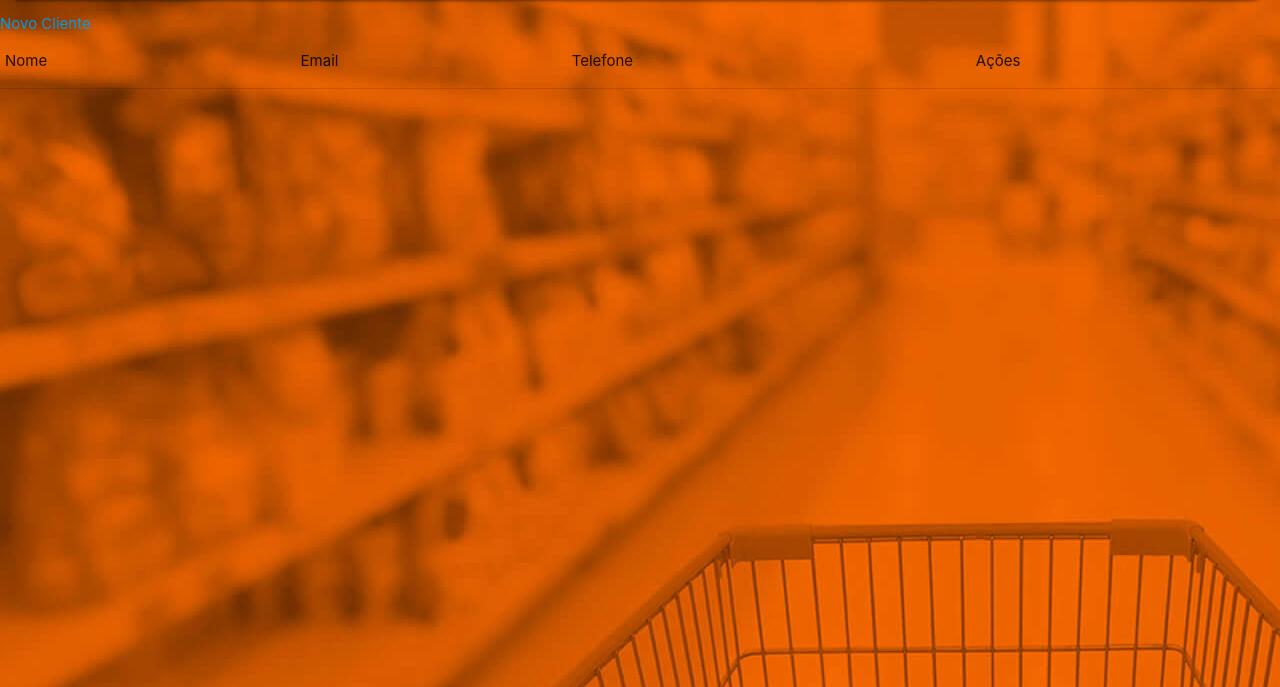
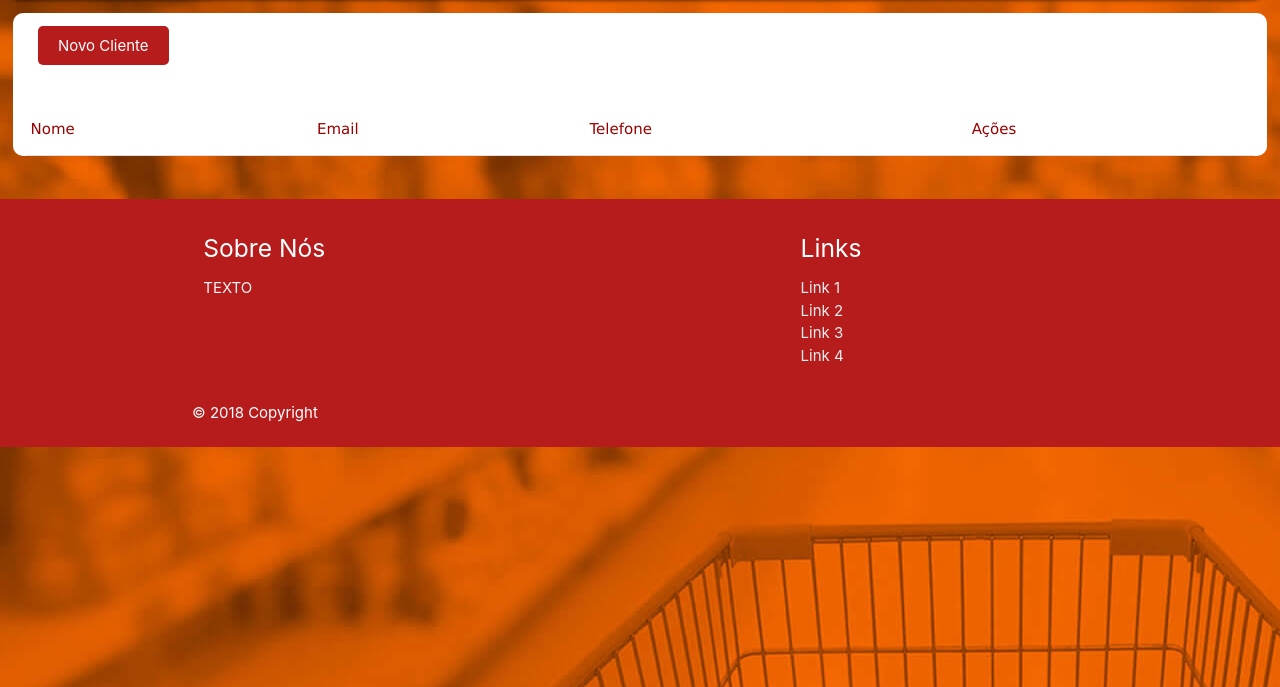
Before and after one commit to thamirissilva/Loja, a PHP site: page /view/viewclientes.php in a window 1280 px wide. Shown: the part 77-764 px from the top of the page. Run offline with PHP 8.4, Linux system fonts and the light colour scheme; data that the repository does not hold is empty.

Commit message:
aplicando css nas views

```diff
--- a/view/viewclientes.php
+++ b/view/viewclientes.php
@@ -1,9 +1,34 @@
 <!DOCTYPE html>
 <html>
 <head>
-	<title></title>
+	<title>Clientes</title>
+
+	<link rel="stylesheet" type="text/css" href="../css/style.css">
+	<link type="text/css" rel="stylesheet" href="../css/materialize.css"/>
+	<meta name="viewport" content="width=device-width, inicial-scale=1.0">
+	<link href="https://fonts.googleapis.com/icon?family=Material+Icons" rel="stylesheet">
+
 </head>
+
 <body>
+
+	<style type="text/css">
+			main{
+				background-color: white;
+				/*opacity: 0.9;*/
+				height: 100%;
+				margin-left:1%;
+				margin-right:1%;
+				padding-left: 1%;
+				padding-right: 1%;
+				border-radius: 10px;
+			}
+	</style>
+
+
+
+	<div>
+
 	<!-- Inserindo arquivos -->
 	<?php
 		include("../conexao.php");
@@ -13,9 +38,29 @@
 		$sql = "SELECT *FROM tbcliente";
 		$consulta = mysqli_query($conn, $sql);
 	?>
+</div>
 
-	<!-- Botão Novo Cliente -->
-		<a href="viewnovocliente.php"> Novo Cliente </a>
+<main>
+
+<div class="row">
+
+	<br>
+	<div>
+	 <!-- Botão Novo Cliente -->
+		<a href="viewnovocliente.php" class="botao"> Novo Cliente </a>
+	</div>
+
+	<br>
+	<br>
+
+
+	<div class="tabela">
+	<style type="text/css">
+		div .tabela td{
+			font-family: verdana;
+			color: #900;
+		}
+	</style>
 
 	<!-- Tabela Clientes -->
 	<?php
@@ -42,5 +87,38 @@
 
 		echo "</table>";
 ?>
+
+</div>
+
+	</div>
+
+</main>
+<br>
+
+<footer class="page-footer red darken-4">
+          <div class="container">
+            <div class="row">
+              <div class="col l6 s12">
+                <h5 class="white-text">Sobre Nós</h5>
+                <p class="grey-text text-lighten-4">TEXTO</p>
+              </div>
+              <div class="col l4 offset-l2 s12">
+                <h5 class="white-text">Links</h5>
+                <ul>
+                  <li><a class="grey-text text-lighten-3" href="#!">Link 1</a></li>
+                  <li><a class="grey-text text-lighten-3" href="#!">Link 2</a></li>
+                  <li><a class="grey-text text-lighten-3" href="#!">Link 3</a></li>
+                  <li><a class="grey-text text-lighten-3" href="#!">Link 4</a></li>
+                </ul>
+              </div>
+            </div>
+          </div>
+
+            <div class="container">
+            © 2018 Copyright
+            </div>
+         <br>
+        </footer>
+
 </body>
 </html>
```
Also changed, not shown: view/viewnovocliente.php (+58 -4 lines).
